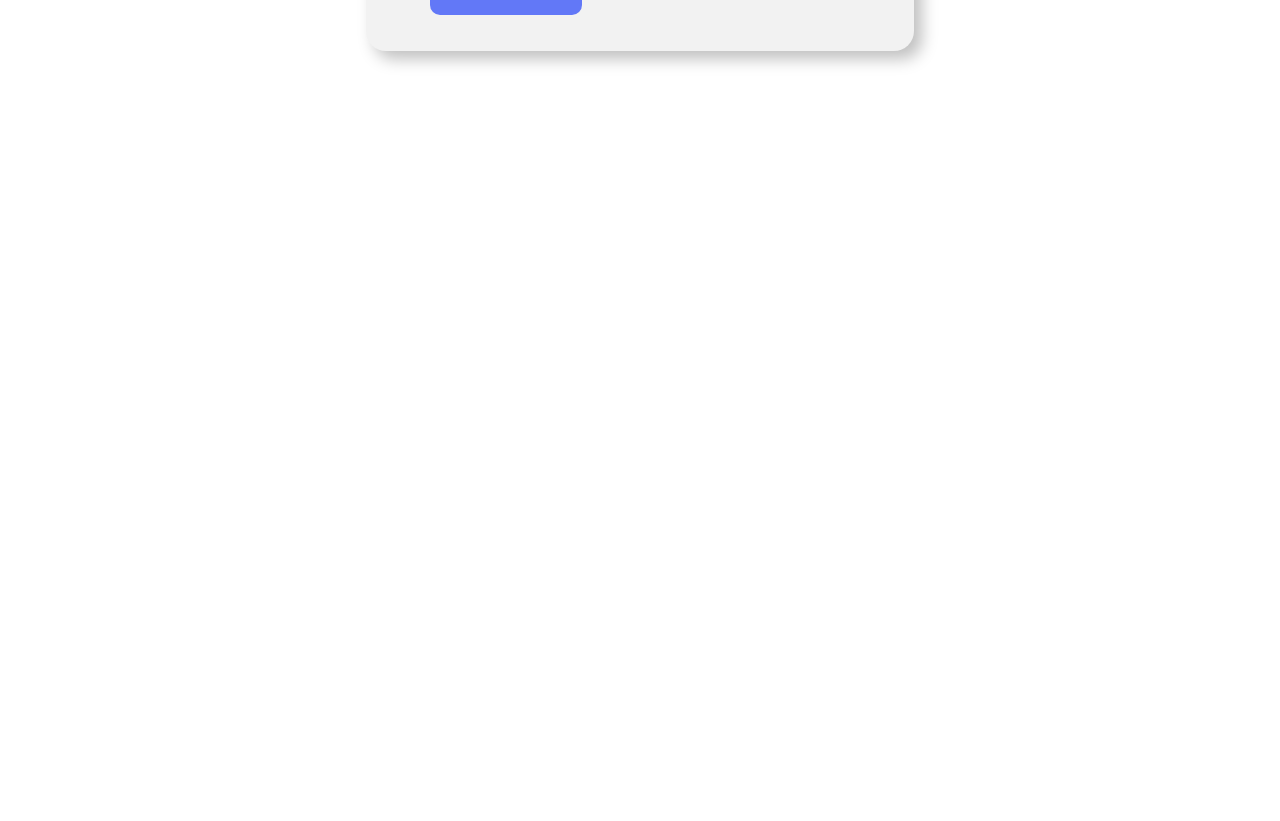
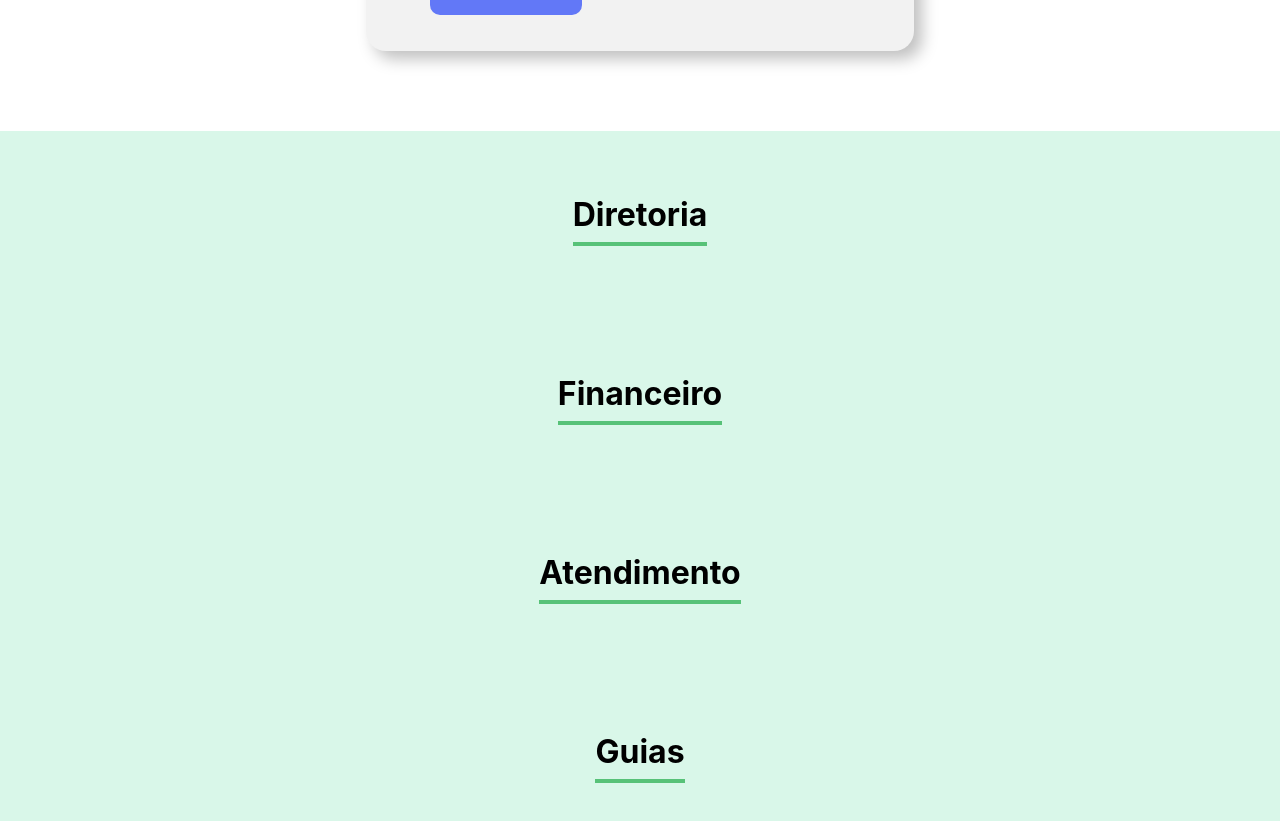
Before and after one commit to GeissonChagas/Gteam-organograma, a React (Create React App) app: page / in a window 1280 px wide. Shown: the part 1460-2281 px from the top of the page. Before the commit the page ends 1591 px from the top, so only its background shows below. Built offline with nearby package versions, Linux system fonts and the light colour scheme.

Commit message:
criação dos times

```diff
--- a/src/App.js
+++ b/src/App.js
@@ -1,13 +1,37 @@
 import { useState } from 'react';
 import Banner from './componentes/Banner';
 import Formulario from './componentes/Formulario';
+import Time from './componentes/Time';
 
 
 function App() {
 
+  const times = [
+    {
+      nome: 'Diretoria',
+      corPrimaria: '#57c278',
+      corSecundaria: '#D9F7E9'
+    },
+    {
+      nome: 'Financeiro',
+      corPrimaria: '#82cfffa',
+      corSecundaria: 'e8f8ff'
+    },
+    {
+      nome: 'Atendimento',
+      corPrimaria: '#e06869',
+      corSecundaria: '#fde7e8'
+    },
+    {
+      nome: 'Guias',
+      corPrimaria: '#ffba05',
+      corSecundaria: '#fff509'
+    }
+  ]
+
   const [membros, setMembros] = useState([])
 
-  const aoNovoMembroAdiciconado = (membro) =>{
+  const aoNovoMembroAdiciconado = (membro) => {
     console.log(membro)
     setMembros([...membros, membro])
   }
@@ -15,7 +39,9 @@ function App() {
     <div className="App">
 
       <Banner />
-      <Formulario aoMembroCadastrado ={membro => aoNovoMembroAdiciconado(membro)} />
+      <Formulario aoMembroCadastrado={membro => aoNovoMembroAdiciconado(membro)} />
+      {times.map(time => <Time nome={time.nome} />)}
+
 
     </div>
   );
--- /dev/null
+++ b/src/componentes/Time/Time.css
@@ -0,0 +1,13 @@
+.time{
+    text-align: center;
+    padding: 32px;
+    background-color: #D9F7E9;
+}
+
+.time h3{
+    font-size: 32px;
+    border-bottom: 4px solid #57c278;
+    display: inline-block;
+    padding-bottom: 8px;
+
+}
--- /dev/null
+++ b/src/componentes/Time/index.js
@@ -0,0 +1,12 @@
+import './Time.css'
+
+const Time = (props) => {
+    return(
+        <section className='time'>
+            <h3>{props.nome}</h3>
+        </section>
+
+    )
+}
+
+export default Time
```
Also changed, not shown: public/img/print.png (added).
